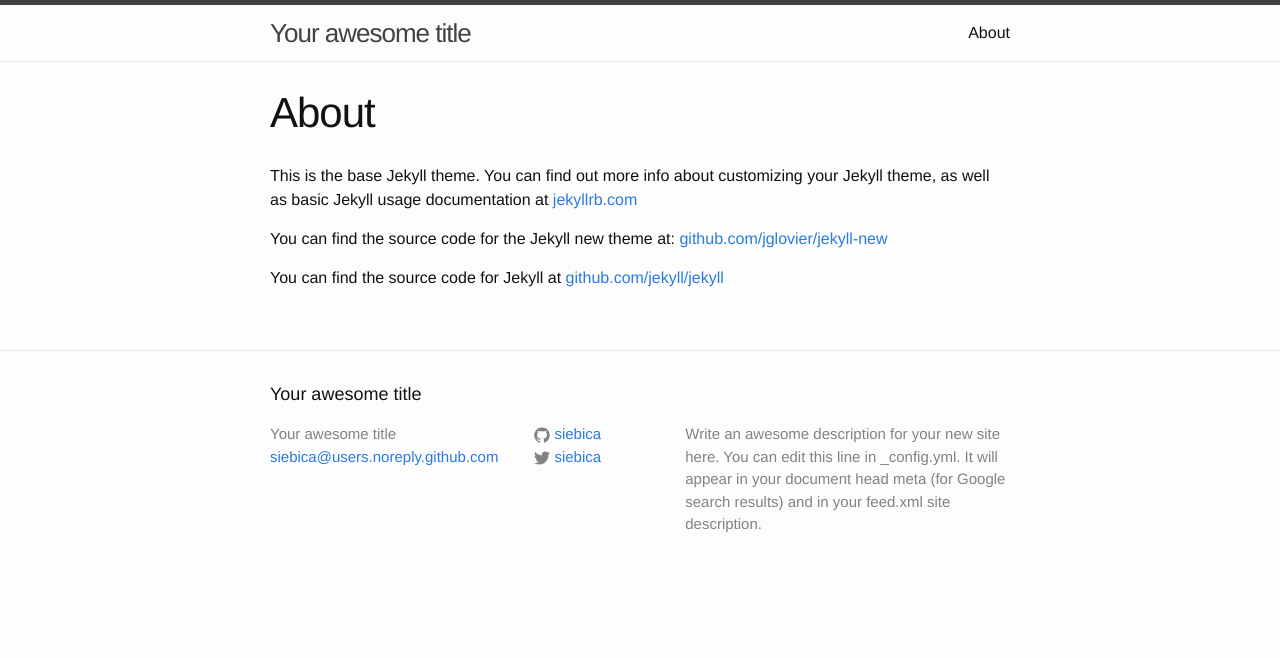
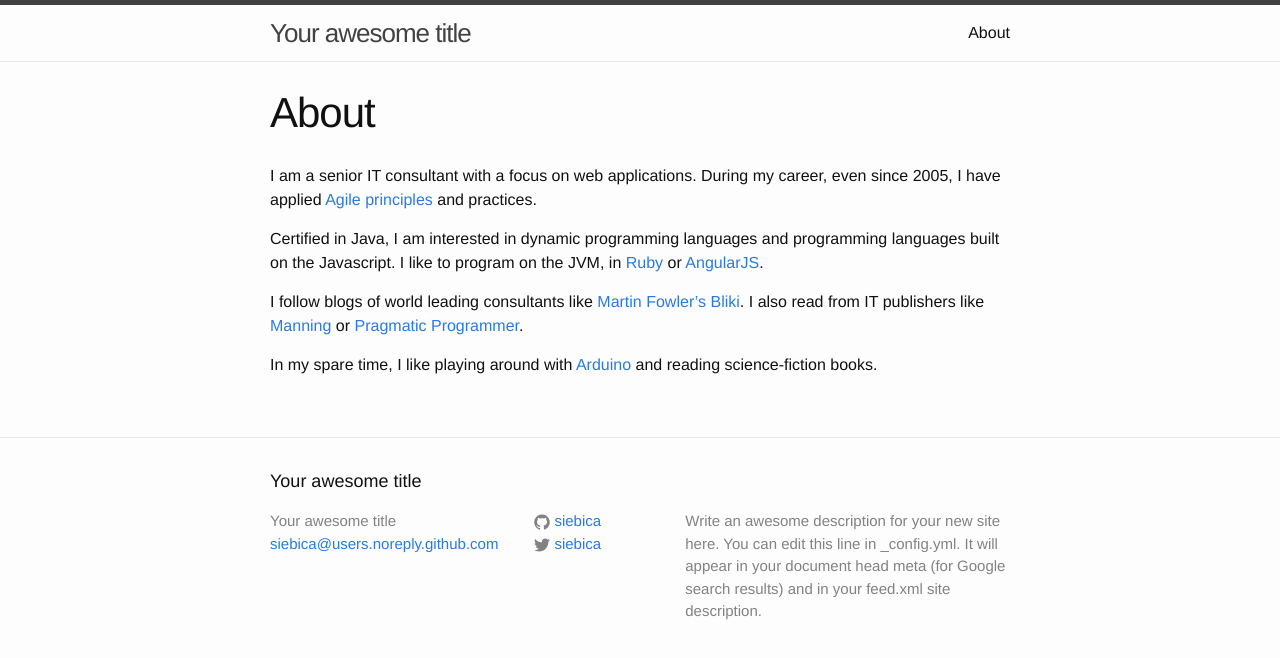
Before and after one commit to limotow/siebica.github.io, a Jekyll site: the page built from about.md, in a window 1280 px wide. Shown: the top 658 px of the page. Built offline with Jekyll 4.4.1, drawn with Linux system fonts in a browser that asks for light colours.

Commit message:
Update about.md

```diff
--- a/about.md
+++ b/about.md
@@ -4,8 +4,10 @@ title: About
 permalink: /about/
 ---
 
-This is the base Jekyll theme. You can find out more info about customizing your Jekyll theme, as well as basic Jekyll usage documentation at [jekyllrb.com](http://jekyllrb.com/)
+I am a senior IT consultant with a focus on web applications. During my career, even since 2005, I have applied [Agile principles](http://www.agilemanifesto.org/principles.html) and practices.
 
-You can find the source code for the Jekyll new theme at: [github.com/jglovier/jekyll-new](https://github.com/jglovier/jekyll-new)
+Certified in Java, I am interested in dynamic programming languages and programming languages built on the Javascript. I like to program on the JVM, in [Ruby](https://www.ruby-lang.org) or [AngularJS](https://angular.io/).
 
-You can find the source code for Jekyll at [github.com/jekyll/jekyll](https://github.com/jekyll/jekyll)
+I follow blogs of world leading consultants like [Martin Fowler's Bliki](http://martinfowler.com/bliki). I also read from IT publishers like [Manning](http://manning.com/) or [Pragmatic Programmer](https://pragprog.com/).
+
+In my spare time, I like playing around with [Arduino](http://www.arduino.cc/) and reading science-fiction books.
```
